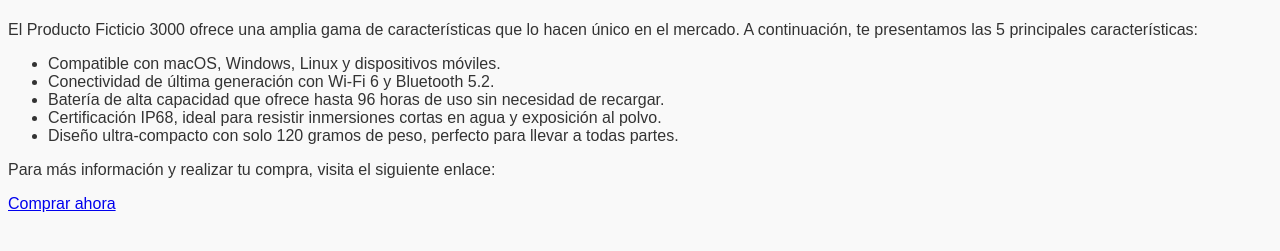
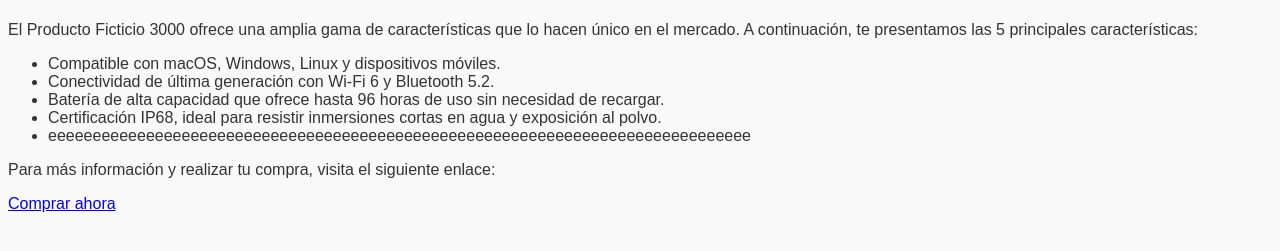
Before and after one commit to jphed/examen-tercer-parcial, a plain HTML site: page index.html in a window 1280 px wide. Shown: the part 59-310 px from the top of the page. Drawn offline with Linux system fonts and the light colour scheme.

Commit message:
Se actualizan características principales

```diff
--- a/index.html
+++ b/index.html
@@ -16,7 +16,7 @@
         <li>Conectividad de última generación con Wi-Fi 6 y Bluetooth 5.2.</li>
         <li>Batería de alta capacidad que ofrece hasta 96 horas de uso sin necesidad de recargar.</li>
         <li>Certificación IP68, ideal para resistir inmersiones cortas en agua y exposición al polvo.</li>
-        <li>Diseño ultra-compacto con solo 120 gramos de peso, perfecto para llevar a todas partes.</li>
+        <li>eeeeeeeeeeeeeeeeeeeeeeeeeeeeeeeeeeeeeeeeeeeeeeeeeeeeeeeeeeeeeeeeeeeeeeeeeeeeeee</li>
     </ul>
 
 
```
